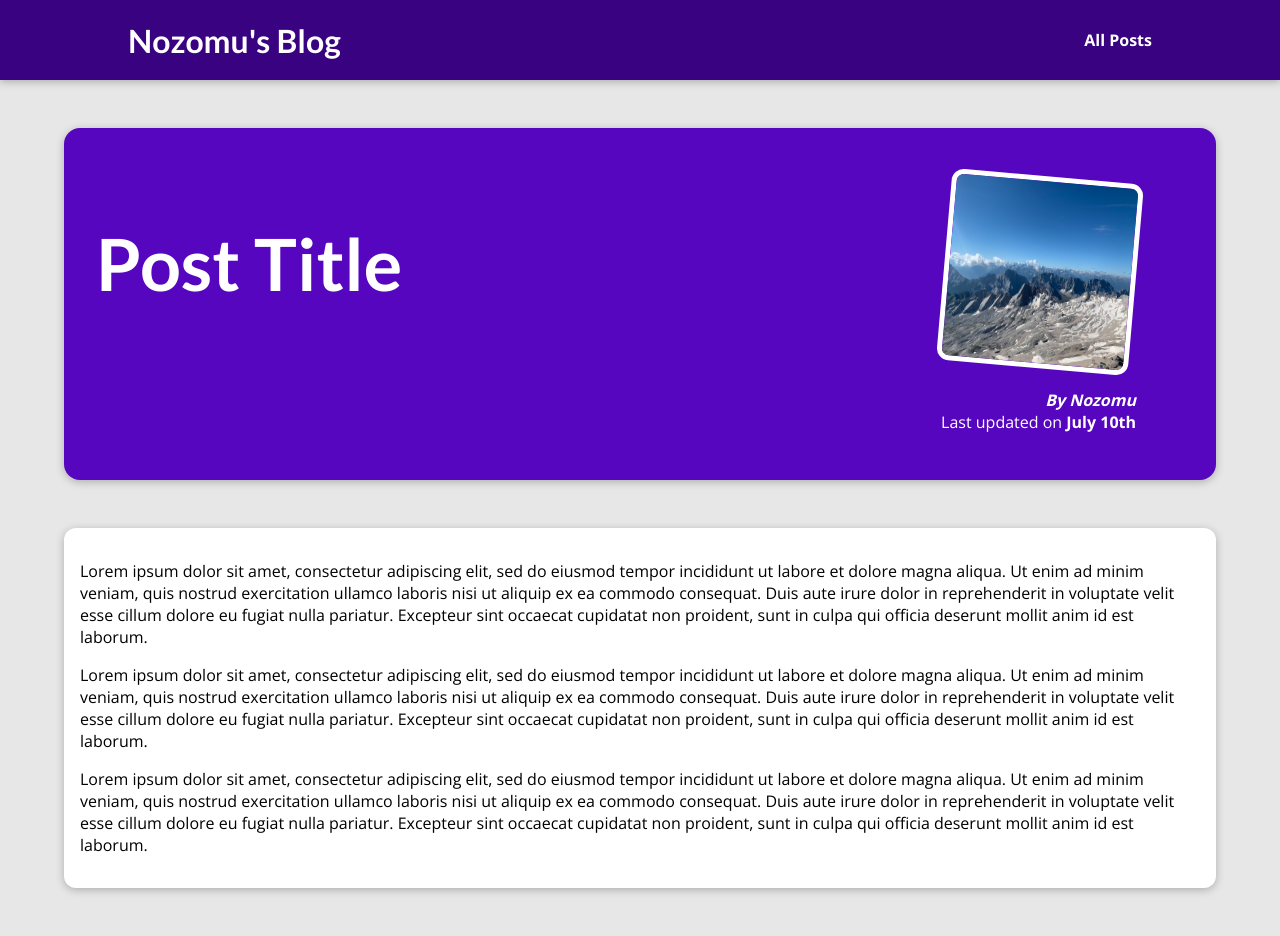
After one commit to nozomukuwae/Django_my_site, a Django app: template blog/templates/blog/post-detail.html in a window 1280 px wide. The commit adds this page. Run offline with Django 4.2, Linux system fonts and the light colour scheme; the template is opened without the code that fills it, so the values that code supplies are empty.

Commit message:
Add 'single post' page

```diff
--- /dev/null
+++ b/blog/static/blog/post-detail.css
@@ -0,0 +1,62 @@
+body {
+    background-color: #e7e7e7;
+  }
+
+  #main-navigation {
+    background-color: #390281;
+    box-shadow: 0 2px 8px rgba(0, 0, 0, 0.25);
+  }
+
+  #summary {
+    margin: 8rem auto 3rem auto;
+    padding: 2rem;
+    width: 90%;
+    max-width: 90rem;
+    border-radius: 16px;
+    background-color: #5706c0;
+    position: relative;
+    box-shadow: 0 2px 8px rgba(0, 0, 0, 0.25);
+    height: 22rem;
+  }
+
+  #summary h2 {
+    color: white;
+    font-size: 4.5rem;
+  }
+
+  #summary article {
+    position: absolute;
+    top: 2rem;
+    right: 3rem;
+    padding: 1rem 2rem;
+    border-radius: 12px;
+    text-align: right;
+    color: white;
+  }
+
+  #summary article img {
+    width: 12rem;
+    height: 12rem;
+    border-radius: 12px;
+    transform: rotateZ(5deg);
+    border: 5px solid white;
+    margin-bottom: 1rem;
+  }
+
+  #summary address {
+    font-weight: bold;
+  }
+
+  #summary time {
+    font-weight: bold;
+  }
+
+  main {
+    width: 90%;
+    max-width: 90rem;
+    margin: 3rem auto;
+    background-color: white;
+    padding: 1rem;
+    border-radius: 12px;
+    box-shadow: 0 2px 8px rgba(0, 0, 0, 0.25);
+  }
--- a/blog/templates/blog/all-posts.html
+++ b/blog/templates/blog/all-posts.html
@@ -23,5 +23,4 @@ All My Posts
             {% include 'blog/includes/post.html' %}
         </ul>
     </section>
-
 {% endblock %}
--- /dev/null
+++ b/blog/templates/blog/post-detail.html
@@ -0,0 +1,44 @@
+{% extends 'base.html' %}
+{% load static %}
+
+{% block css_files %}
+    <link rel="stylesheet" href="{% static 'blog/post-detail.css' %}">
+{% endblock %}
+
+{% block title %}
+This Post Title
+{% endblock %}
+
+{% block content %}
+    <section id="summary">
+        <h2>Post Title</h2>
+        <article>
+            <img src="{% static 'blog/images/mountains.jpg' %}" alt="Post Title" />
+            <address>By Nozomu</address>
+            <div>
+                Last updated on <time>July 10th</time>
+            </div>
+        </article>
+    </section>
+
+    <main>
+        <p>
+            Lorem ipsum dolor sit amet, consectetur adipiscing elit, sed do eiusmod tempor incididunt ut labore et dolore magna aliqua.
+            Ut enim ad minim veniam, quis nostrud exercitation ullamco laboris nisi ut aliquip ex ea commodo consequat.
+            Duis aute irure dolor in reprehenderit in voluptate velit esse cillum dolore eu fugiat nulla pariatur.
+            Excepteur sint occaecat cupidatat non proident, sunt in culpa qui officia deserunt mollit anim id est laborum.
+        </p>
+        <p>
+            Lorem ipsum dolor sit amet, consectetur adipiscing elit, sed do eiusmod tempor incididunt ut labore et dolore magna aliqua.
+            Ut enim ad minim veniam, quis nostrud exercitation ullamco laboris nisi ut aliquip ex ea commodo consequat.
+            Duis aute irure dolor in reprehenderit in voluptate velit esse cillum dolore eu fugiat nulla pariatur.
+            Excepteur sint occaecat cupidatat non proident, sunt in culpa qui officia deserunt mollit anim id est laborum.
+        </p>
+        <p>
+            Lorem ipsum dolor sit amet, consectetur adipiscing elit, sed do eiusmod tempor incididunt ut labore et dolore magna aliqua.
+            Ut enim ad minim veniam, quis nostrud exercitation ullamco laboris nisi ut aliquip ex ea commodo consequat.
+            Duis aute irure dolor in reprehenderit in voluptate velit esse cillum dolore eu fugiat nulla pariatur.
+            Excepteur sint occaecat cupidatat non proident, sunt in culpa qui officia deserunt mollit anim id est laborum.
+        </p>
+    </main>
+{% endblock %}
--- a/blog/views.py
+++ b/blog/views.py
@@ -8,5 +8,5 @@ def starting_page(request):
 def posts(request):
     return render(request, 'blog/all-posts.html')
 
-def post_detail(request):
-    pass
+def post_detail(request, slug):
+    return render(request, 'blog/post-detail.html')
```
